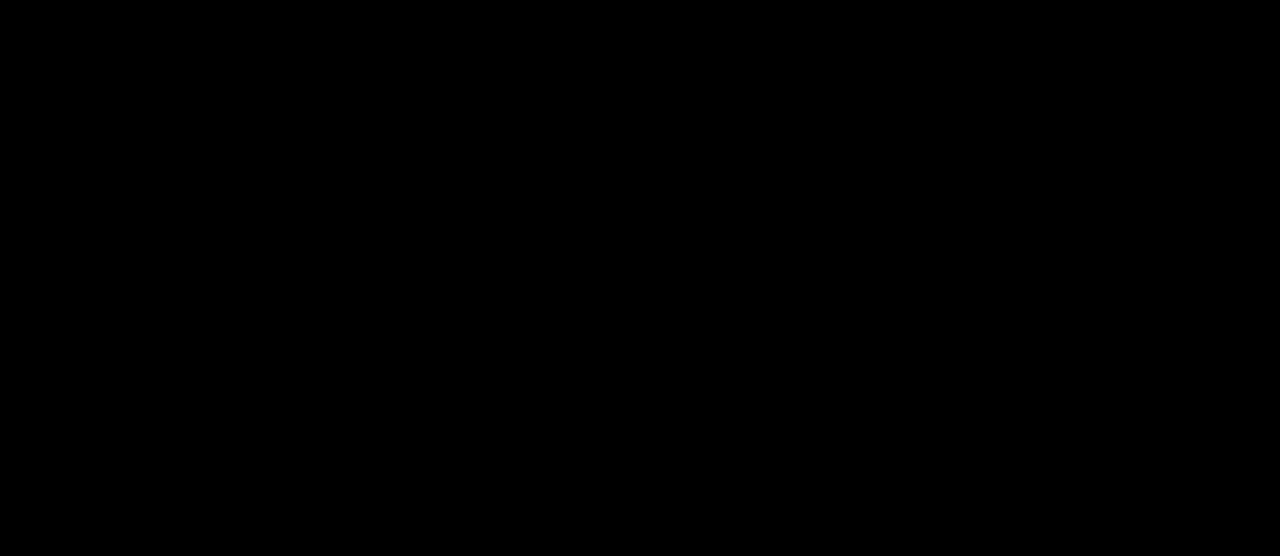
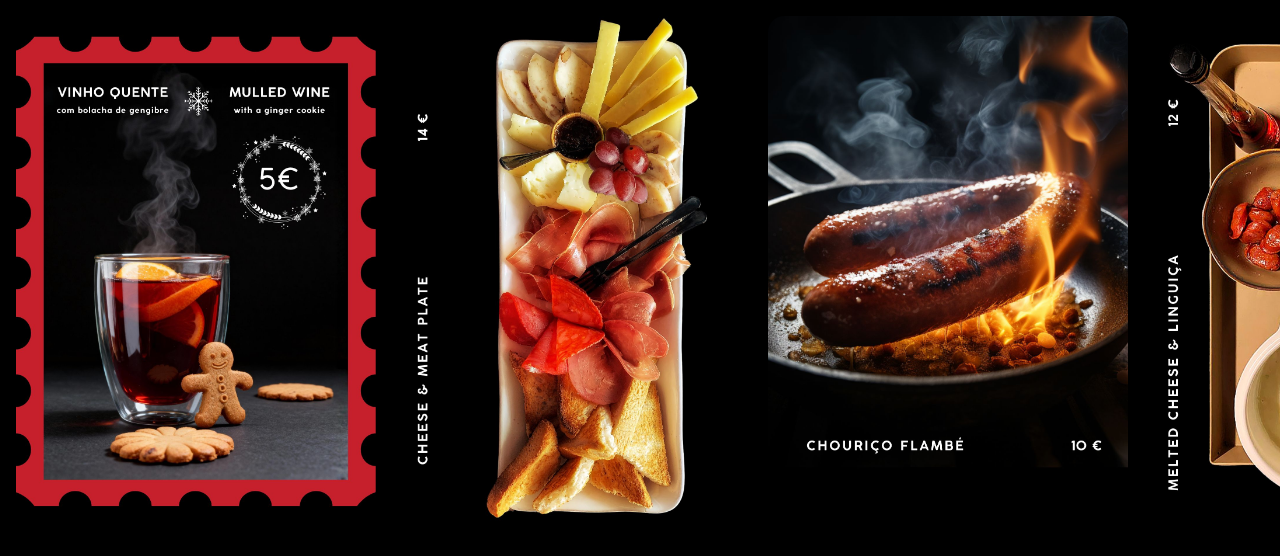
Before and after one commit to hrestenkov123/winewings, a plain HTML site: page index.html in a window 1280 px wide. Drawn offline with Linux system fonts and the light colour scheme.

Commit message:
Update index.html

```diff
--- a/index.html
+++ b/index.html
@@ -50,4 +50,13 @@
 <body>
 
   <div class="deck">
-    <div class="card"><img src="cards/cards-01.jpg" alt="
+    <div class="card"><img src="cards/cards-01.jpg" alt=""></div>
+    <div class="card"><img src="cards/cards-02.jpg" alt=""></div>
+    <div class="card"><img src="cards/cards-03.jpg" alt=""></div>
+    <div class="card"><img src="cards/cards-04.jpg" alt=""></div>
+    <div class="card"><img src="cards/cards-05.jpg" alt=""></div>
+    <!-- добавляй дальше по аналогии -->
+  </div>
+
+</body>
+</html>
```
